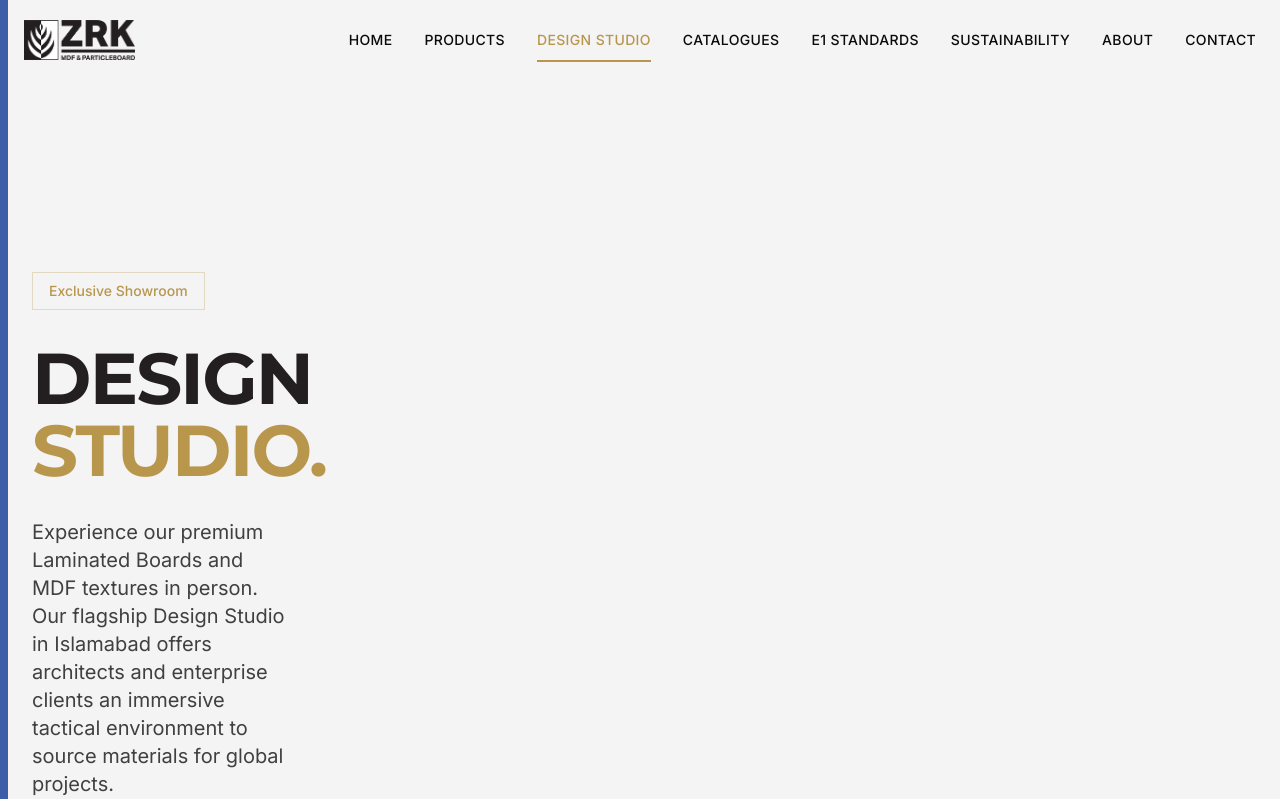
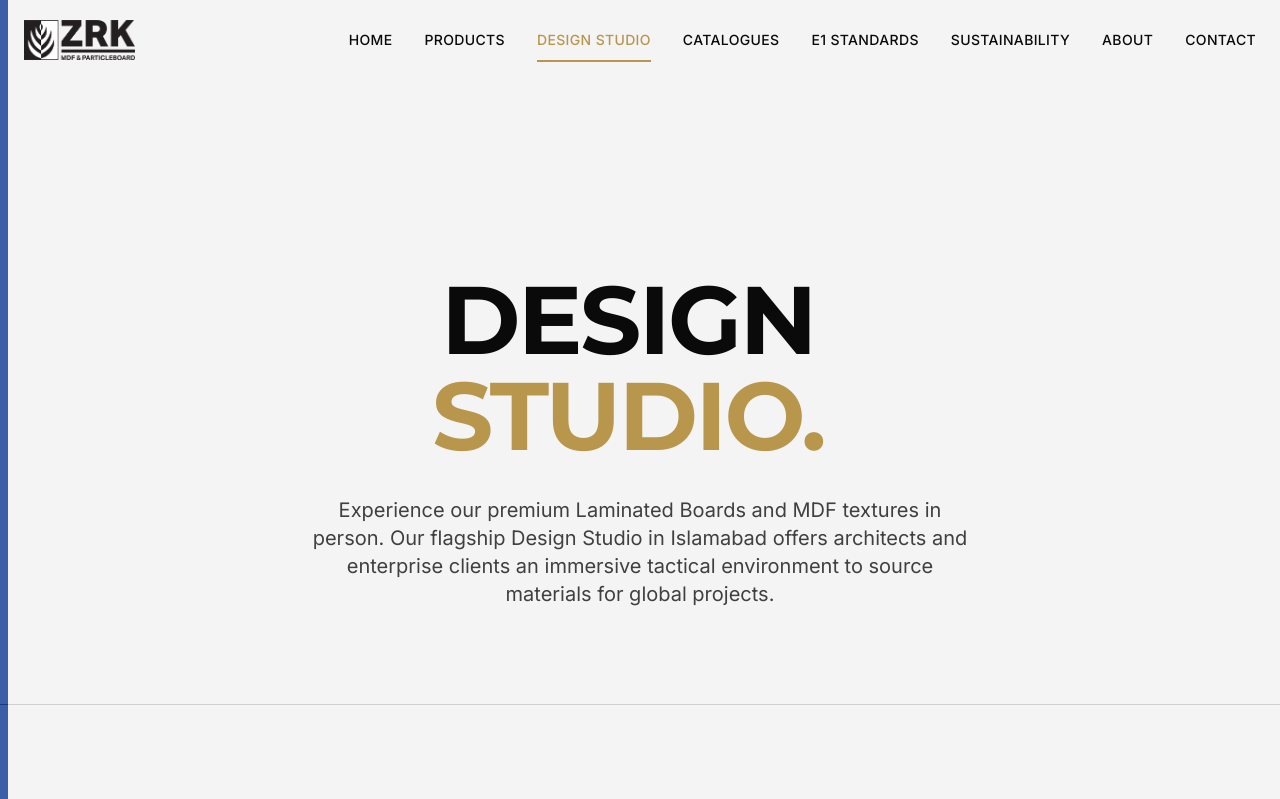
Before and after one commit to mashood-yar/ZRK-Website-2026, a React (Vite) app: page /designstudio in a window 1280 px wide. Shown: the top 799 px of the page. Built offline with nearby package versions, Linux system fonts and the light colour scheme.

Commit message:
UI: Centralized Design Studio header

```diff
--- a/src/pages/DesignStudio.jsx
+++ b/src/pages/DesignStudio.jsx
@@ -8,6 +8,25 @@ export default function DesignStudio() {
     return (
         <div className="pt-24 min-h-screen bg-[var(--bg-color)]">
 
+            {/* Header Section */}
+            <section className="py-24 px-4 md:px-8 border-b border-tundora/20">
+                <div className="max-w-4xl mx-auto text-center">
+                    <MotionWrapper yOffset={30}>
+                        <h1 className="font-sans font-bold text-5xl md:text-7xl lg:text-8xl text-industrial-dark dark:text-industrial-light mb-8 uppercase tracking-tight leading-[0.9]">
+                            <StaggeredText text="Design" /> <br />
+                            <StaggeredText text="Studio." className="text-zrk-gold" delayOffset={0.2} />
+                        </h1>
+                    </MotionWrapper>
+                    <MotionWrapper delay={0.4} yOffset={20}>
+                        <p className="font-body text-tundora dark:text-gray-400 text-lg md:text-xl leading-relaxed max-w-2xl mx-auto">
+                            Experience our premium Laminated Boards and MDF textures in person.
+                            Our flagship Design Studio in Islamabad offers architects and enterprise clients
+                            an immersive tactical environment to source materials for global projects.
+                        </p>
+                    </MotionWrapper>
+                </div>
+            </section>
+
             <section className="py-16 md:py-24 px-4 md:px-8 max-w-7xl mx-auto flex flex-col md:flex-row items-center gap-16">
 
                 {/* Left Col - Booking Details */}
@@ -16,15 +35,6 @@ export default function DesignStudio() {
                         <div className="inline-block px-4 py-2 border border-zrk-gold/30 rounded-full text-zrk-gold font-body text-sm font-medium mb-8">
                             Exclusive Showroom
                         </div>
-                        <h1 className="font-sans font-bold text-5xl md:text-6xl lg:text-7xl text-zrk-black dark:text-white mb-8 uppercase tracking-tight leading-[0.9]">
-                            <StaggeredText text="Design" /> <br />
-                            <StaggeredText text="Studio." className="text-zrk-gold" delayOffset={0.2} />
-                        </h1>
-                        <p className="font-body text-tundora dark:text-gray-400 mb-10 text-lg md:text-xl leading-relaxed max-w-lg">
-                            Experience our premium Laminated Boards and MDF textures in person.
-                            Our flagship Design Studio in Islamabad offers architects and enterprise clients
-                            an immersive tactical environment to source materials for global projects.
-                        </p>
 
                         <div className="space-y-6 mb-12">
                             <div className="flex items-center gap-4">
```
